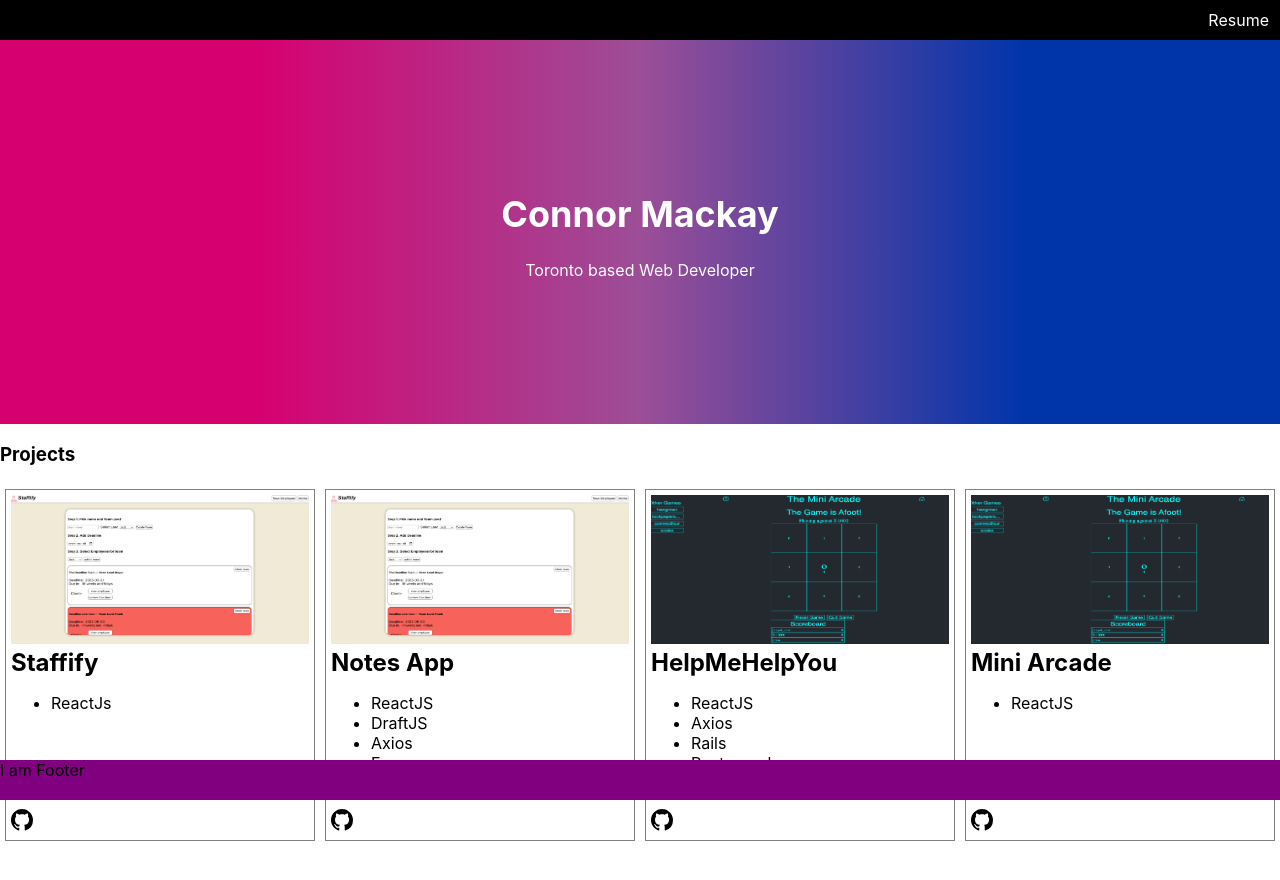
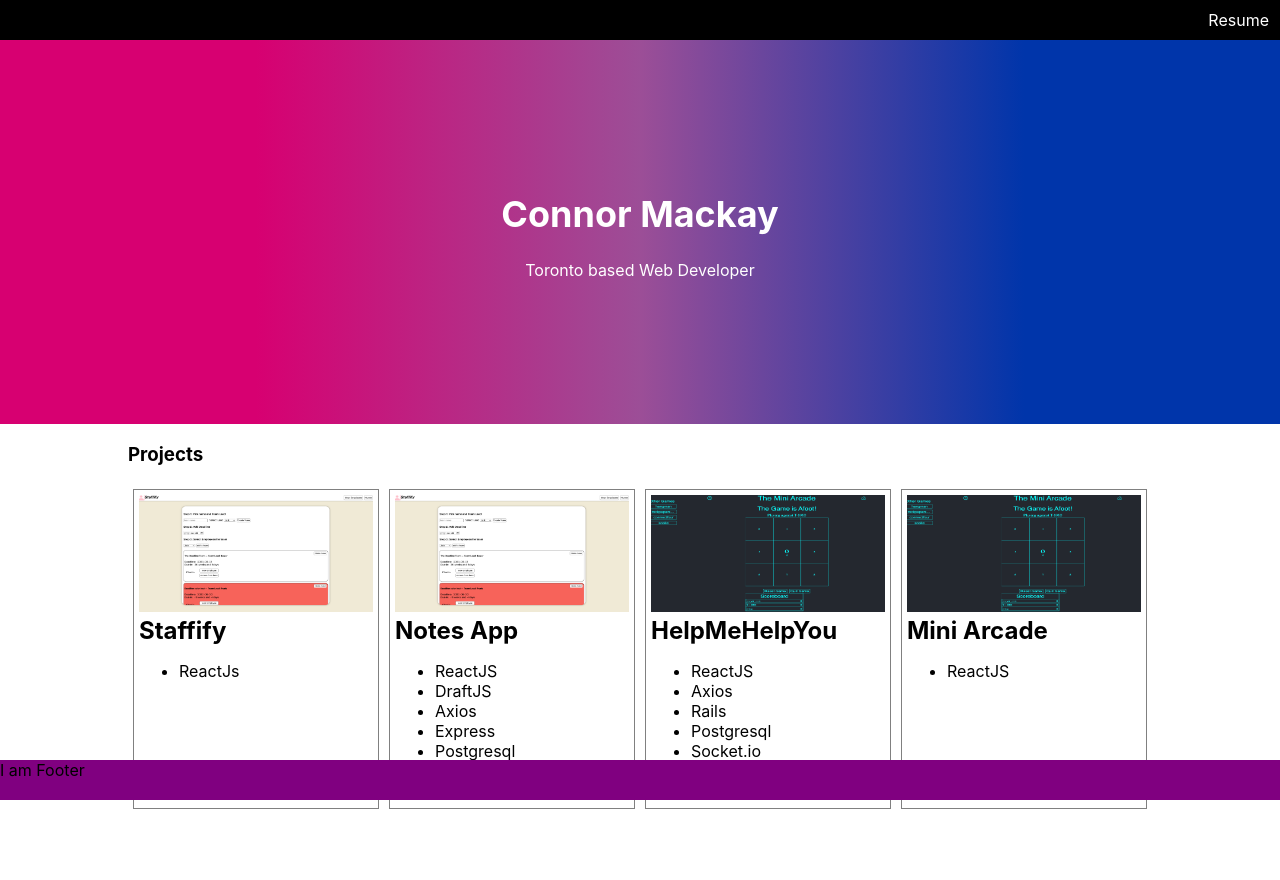
Before and after one commit to CD-Mackay/personal_site, a Next.js app: page / in a window 1280 px wide. Shown: the top 880 px of the page. After the commit the page ends 814 px from the top, so only its background shows below. Built offline with nearby package versions, Linux system fonts and the light colour scheme.

Commit message:
Add media queries to projects, limit max width

```diff
--- a/Components/Projects/Projects.module.css
+++ b/Components/Projects/Projects.module.css
@@ -1,5 +1,6 @@
 .projects {
   margin-bottom: 60px;
+  margin: 0 auto;
 }
 .grid {
   display: grid;
@@ -14,8 +15,17 @@
 }
 
 @media (min-width: 768px) {
+  .projects {
+    max-width: 90vw;
+  }
   .grid {
     display: grid;
     grid-template-columns: 1fr 1fr 1fr 1fr;
   }
 }
+
+@media (min-width: 992px) {
+  .projects {
+    max-width: 80vw;
+  }
+}
```
